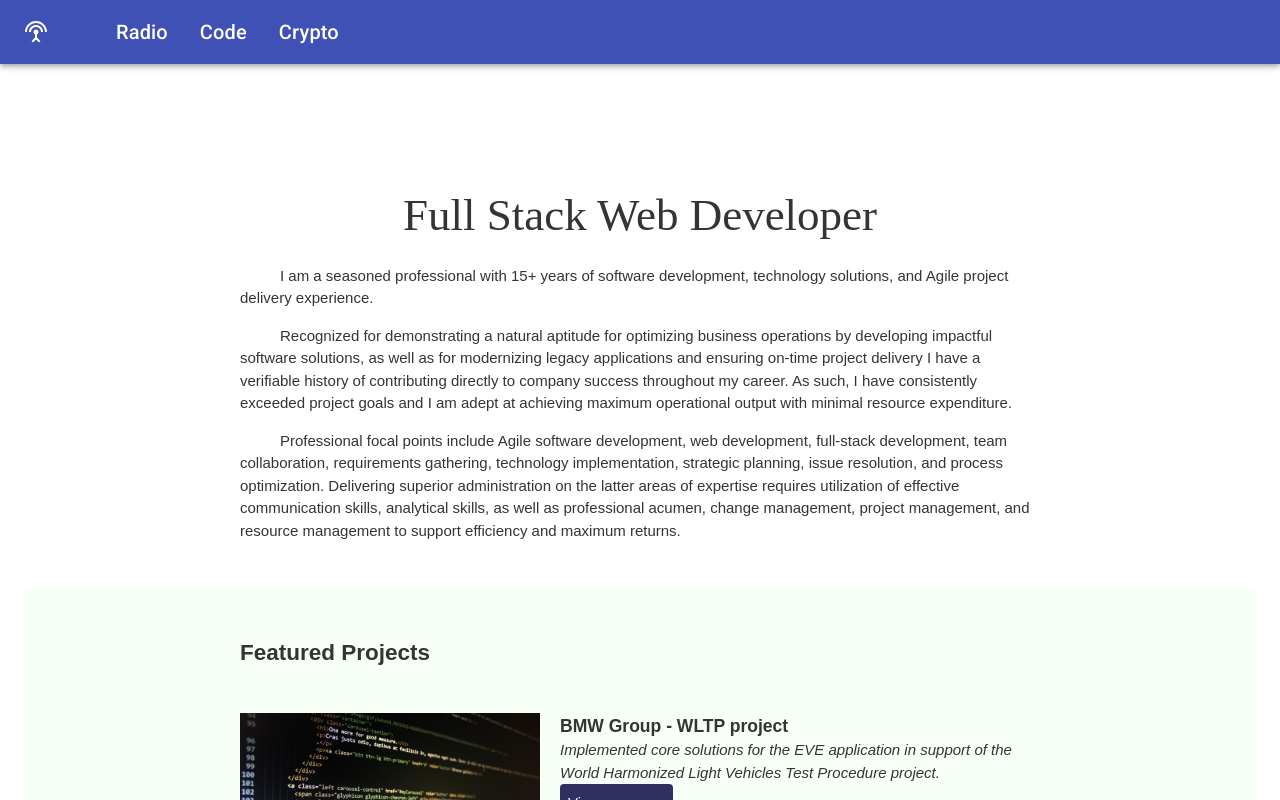
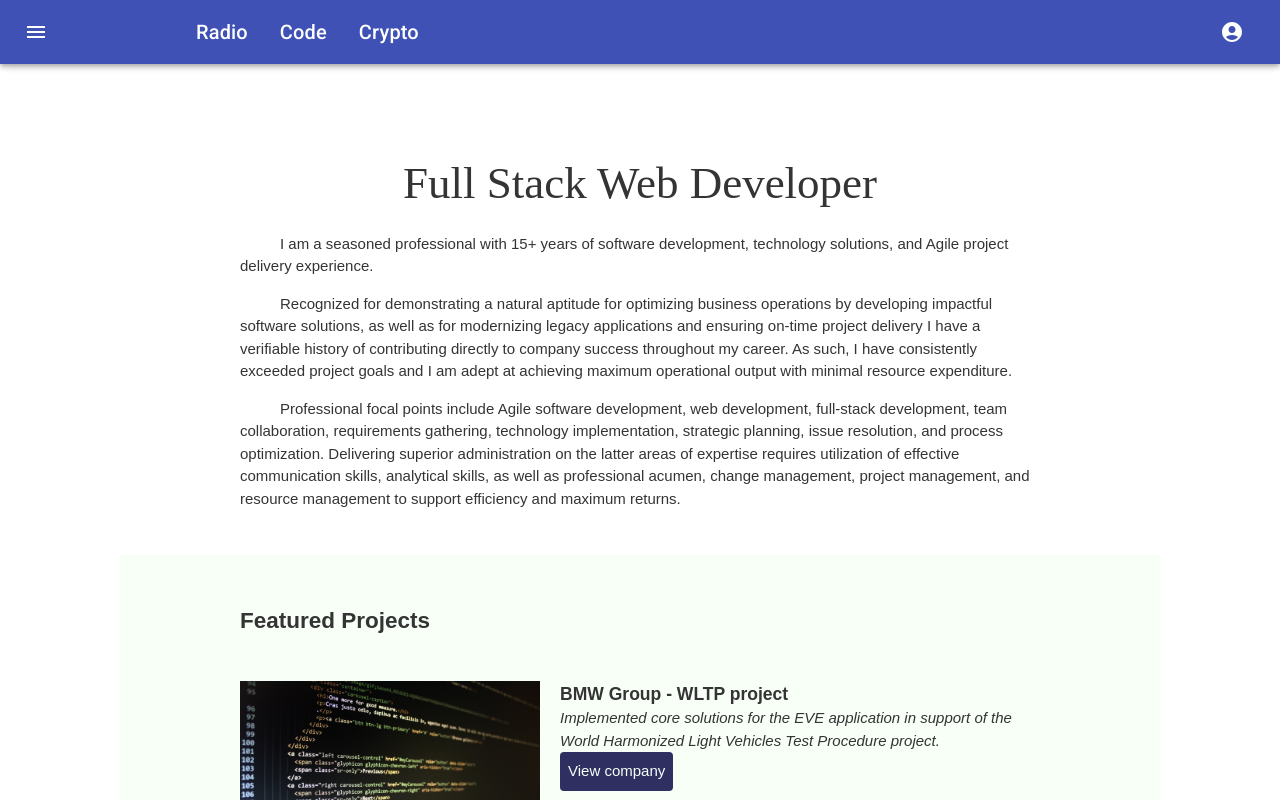
Before and after one commit to jfazakas/webpage, a React (Create React App) app: page /code in a window 1280 px wide. Shown: the top 800 px of the page. Built offline with nearby package versions, Linux system fonts and the light colour scheme.

Commit message:
solved account circle popup warning

```diff
--- a/package.json
+++ b/package.json
@@ -10,6 +10,7 @@
     "@material-ui/icons": "^4.11.2",
     "@mui/icons-material": "^5.3.1",
     "@mui/styled-engine": "^5.3.0",
+    "@progress/kendo-react-popup": "^5.0.1",
     "@testing-library/jest-dom": "^5.16.2",
     "@testing-library/react": "^12.1.2",
     "@testing-library/user-event": "^13.5.0",
@@ -20,6 +21,7 @@
     "react-router-dom": "^6.2.1",
     "react-scripts": "5.0.0",
     "react-table": "^7.7.0",
+    "react-transition-group": "^4.4.2",
     "styled-components": "^5.3.3",
     "web-vitals": "^2.1.4"
   },
--- a/src/App.js
+++ b/src/App.js
@@ -1,11 +1,11 @@
 import React from "react";
-import RoutedApp from "./RoutedApp";
+import AppRouter from "./AppRouter";
 import "./App.css";
 
 export default function App() {
   return (
     <>
-      <RoutedApp />
+      <AppRouter />
     </>
   );
 }
--- a/src/RoutedApp.js
+++ b/src/AppRouter.js
@@ -2,7 +2,7 @@ import { BrowserRouter as Router, Route, Routes } from "react-router-dom";
 import MainContent from "./components/MainContent";
 import TopMenu from "./components/TopMenu";
 
-const RoutedApp = () => {
+const AppRouter = () => {
   return (
     <>
       <Router>
@@ -18,4 +18,4 @@ const RoutedApp = () => {
   );
 };
 
-export default RoutedApp;
+export default AppRouter;
--- a/src/components/MainContent.js
+++ b/src/components/MainContent.js
@@ -5,18 +5,9 @@ import Radio from "../pages/radio/Radio";
 import Crypto from "../pages/crypto/Crypto";
 
 const useStyles = makeStyles((theme) => ({
-  toolbar: theme.mixins.toolbar,
-  title: {
-    flexGrow: 1,
-    backgroundColor: theme.palette.background.default,
-    padding: theme.spacing(3),
-  },
   content: {
     flexGrow: 1,
-    padding: theme.spacing(3),
-  },
-  fullWidth: {
-    width: "100%",
+    padding: theme.spacing(15),
   },
 }));
 
@@ -37,12 +28,9 @@ const MainContent = (props) => {
   const classes = useStyles();
 
   return (
-    <main className={classes.fullWidth}>
-      <div className={classes.toolbar} />
-      <div className={classes.content}>
-        <Page page={props.page} />
-      </div>
-    </main>
+    <div className={classes.content}>
+      <Page page={props.page} />
+    </div>
   );
 };
 
--- a/src/components/TopMenu.js
+++ b/src/components/TopMenu.js
@@ -1,69 +1,28 @@
-import React from "react";
-import { Link } from "react-router-dom";
 import { makeStyles } from "@material-ui/core/styles";
 import AppBar from "@material-ui/core/AppBar";
 import Toolbar from "@material-ui/core/Toolbar";
-import Typography from "@material-ui/core/Typography";
-import IconButton from "@material-ui/core/IconButton";
-import MenuIcon from "@material-ui/icons/SettingsInputAntennaSharp";
-import { MenuItem } from "@material-ui/core";
-import topMenuItems from "../config/topMenuItems";
-
-const drawerWidth = 240;
+import TopMenuAccountCircleCmp from "./TopMenuAccountCircleCmp";
+import TopMenuButtonCmp from "./TopMenuButtonCmp";
+import TopMenuListCmp from "./TopMenuListCmp";
 
 const useStyles = makeStyles((theme) => ({
-  appBar: {
-    // width: `calc(100% - ${drawerWidth}px)`,
-    // marginLeft: drawerWidth,
+  menuButton: {
+    marginRight: theme.spacing(15),
   },
-  menuButton: {
-    marginRight: theme.spacing(5),
-  },
-  title: {
-    flexGrow: 1,
+  accountCircle: {
+    marginLeft: "auto",
   },
 }));
 
 const TopMenu = () => {
   const classes = useStyles();
-  const linkStyle = {
-    textDecoration: "none",
-    display: "block",
-    color: "white",
-  };
-
-  const IconButtonCmp = () => {
-    return (
-      <IconButton
-        edge="start"
-        className={classes.menuButton}
-        color="inherit"
-        aria-label="menu"
-      >
-        <MenuIcon />
-      </IconButton>
-    );
-  };
-
-  const TopMenuList = ({ items }) => (
-    <>
-      {items.map((item, index) => (
-        <Link to={item.url} style={linkStyle} key={index}>
-          <MenuItem key={index}>
-            <Typography variant="h6" className={classes.title}>
-              {item.name}
-            </Typography>
-          </MenuItem>
-        </Link>
-      ))}
-    </>
-  );
 
   return (
-    <AppBar position="sticky" className={classes.appBar}>
+    <AppBar position="fixed">
       <Toolbar>
-        <IconButtonCmp />
-        <TopMenuList items={topMenuItems} />
+        <TopMenuButtonCmp classes={classes} />
+        <TopMenuListCmp classes={classes} />
+        <TopMenuAccountCircleCmp classes={classes} />
       </Toolbar>
     </AppBar>
   );
--- /dev/null
+++ b/src/components/TopMenuAccountCircleCmp.js
@@ -0,0 +1,61 @@
+import { useState, useRef } from "react";
+import AccountCircle from "@mui/icons-material/AccountCircle";
+import IconButton from "@material-ui/core/IconButton";
+import { Menu, MenuItem } from "@material-ui/core";
+import { accountCircleMenuItems } from "../config/topMenuItems";
+import { CSSTransition } from "react-transition-group";
+
+const TopMenuAccountCircleCmp = ({ classes }) => {
+  // const anchorEl = useRef();
+  const [isMenuOpen, setIsMenuOpen] = useState(false);
+  const [anchorEl, setAnchorEl] = useState(null);
+
+  const handleClick = (event) => {
+    setIsMenuOpen(true);
+    setAnchorEl(event.currentTarget);
+  };
+
+  const handleClose = () => {
+    setIsMenuOpen(false);
+    setAnchorEl(null);
+  };
+
+  const nodeRef = useRef(null);
+
+  return (
+    <CSSTransition nodeRef={nodeRef}>
+      <div ref={nodeRef} className={classes.accountCircle}>
+        <IconButton
+          ref={anchorEl}
+          size="medium"
+          aria-label="User account"
+          aria-controls="menu-appbar"
+          aria-haspopup="true"
+          onClick={handleClick}
+          color="inherit"
+        >
+          <AccountCircle />
+        </IconButton>
+        <Menu
+          animation="false"
+          id="menu-appbar"
+          anchorEl={anchorEl}
+          getContentAnchorEl={null}
+          anchorOrigin={{ vertical: "bottom", horizontal: "center" }}
+          transformOrigin={{ vertical: "top", horizontal: "center" }}
+          open={Boolean(isMenuOpen)}
+          onClose={handleClose}
+        >
+          {accountCircleMenuItems &&
+            accountCircleMenuItems.map((item, key) => (
+              <MenuItem onClick={handleClose} key={key}>
+                {item.enabled && item.name}
+              </MenuItem>
+            ))}
+        </Menu>
+      </div>
+    </CSSTransition>
+  );
+};
+
+export default TopMenuAccountCircleCmp;
--- /dev/null
+++ b/src/components/TopMenuButtonCmp.js
@@ -0,0 +1,18 @@
+import MenuIcon from "@mui/icons-material/Menu";
+import IconButton from "@material-ui/core/IconButton";
+// import MenuIcon from "@material-ui/icons/SettingsInputAntennaSharp";
+
+const TopMenuButtonCmp = ({ classes }) => {
+  return (
+    <IconButton
+      edge="start"
+      className={classes.menuButton}
+      color="inherit"
+      aria-label="menu"
+    >
+      <MenuIcon />
+    </IconButton>
+  );
+};
+
+export default TopMenuButtonCmp;
--- /dev/null
+++ b/src/components/TopMenuListCmp.js
@@ -0,0 +1,28 @@
+import { Link } from "react-router-dom";
+import Typography from "@material-ui/core/Typography";
+import { MenuItem } from "@material-ui/core";
+import { topMenuItems } from "../config/topMenuItems";
+
+const linkStyle = {
+  textDecoration: "none",
+  display: "block",
+  color: "white",
+};
+
+const TopMenuListCmp = ({ classes }) => {
+  return (
+    <>
+      {topMenuItems.map((item, index) => (
+        <Link to={item.url} style={linkStyle} key={index}>
+          <MenuItem key={index}>
+            <Typography variant="h6" className={classes.title}>
+              {item.name}
+            </Typography>
+          </MenuItem>
+        </Link>
+      ))}
+    </>
+  );
+};
+
+export default TopMenuListCmp;
--- a/src/components/table/filter/SliderColumnFilter.js
+++ b/src/components/table/filter/SliderColumnFilter.js
@@ -13,9 +13,6 @@ const SliderColumnFilter = ({
       min = Math.min(row.values[id], min);
       max = Math.max(row.values[id], max);
     });
-    console.log(preFilteredRows);
-    console.log(min);
-    console.log(max);
     return [min, max];
   }, [id, preFilteredRows]);
 
--- a/src/config/topMenuItems.js
+++ b/src/config/topMenuItems.js
@@ -1,19 +1,35 @@
-const topMenuItems = [
+export const topMenuItems = [
   {
     name: "Radio",
     url: "/radio",
     icon: "",
+    enabled: true,
   },
   {
     name: "Code",
     url: "/code",
     icon: "",
+    enabled: true,
   },
   {
     name: "Crypto",
     url: "/crypto",
     icon: "",
+    enabled: true,
   },
 ];
 
-export default topMenuItems;
+export const accountCircleMenuItems = [
+  {
+    name: "Account",
+    url: "",
+    icon: "",
+    enabled: false,
+  },
+  {
+    name: "Authenticate",
+    url: "",
+    icon: "",
+    enabled: true,
+  },
+];
--- a/src/pages/crypto/CryptoHeader.js
+++ b/src/pages/crypto/CryptoHeader.js
@@ -13,8 +13,6 @@ const CryptoHeader = () => {
         >
           <strong>here</strong>.
         </a>{" "}
-        This page was created to experiment with React MaUTable, different
-        filter types (like Fuzzy, MinMax, Slider) and styled-components.
       </p>
     </div>
   );
```
Also changed, not shown: src/components/Footer.js (deleted, +0 -39 lines), 1 other file (tests, documents, lock files or other folders).
